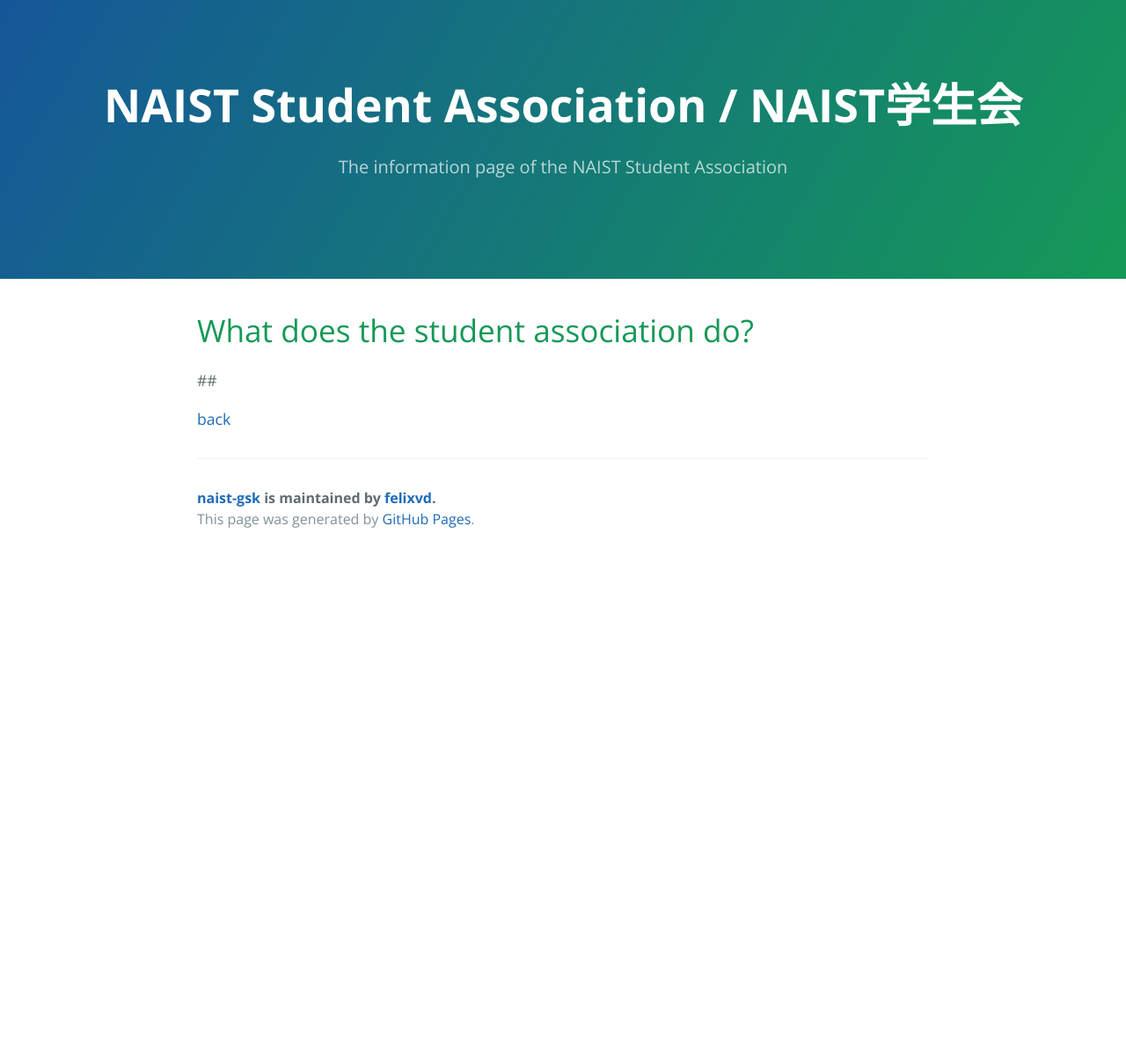
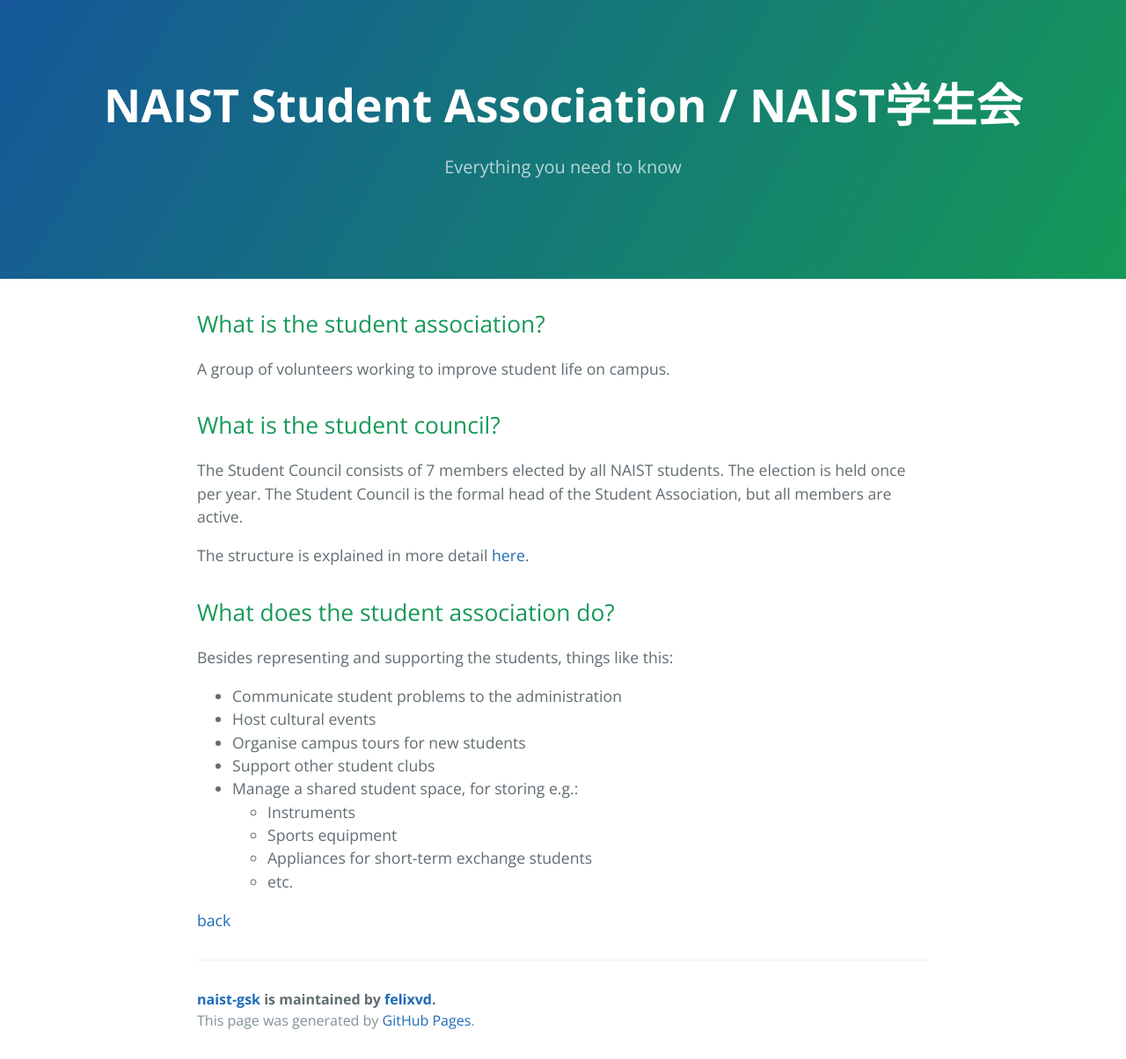
Before and after one commit to felixvd/naist-gsk, a Jekyll site: the page built from introduction.md, in a window 1280 px wide. Shown: the whole page at 88% size. Built offline with Jekyll 4.4.1, drawn with Linux system fonts in a browser that asks for light colours; our own code applies the rules of GitHub Pages for plain Markdown files; before the commit the page ends 900 px from its top, so only the background shows below that.

Commit message:
More rounded version

```diff
--- a/_config.yml
+++ b/_config.yml
@@ -1,5 +1,5 @@
 title: NAIST Student Association / NAIST学生会
-description: The information page of the NAIST Student Association
+description: Everything you need to know
 show_downloads: false
 google_analytics:
 theme:
--- a/introduction.md
+++ b/introduction.md
@@ -2,10 +2,28 @@
 layout: default
 ---
 
-# What does the student association do?
+## What is the student association?
 
+A group of volunteers working to improve student life on campus.
 
+## What is the student council?
 
-##
+The Student Council consists of 7 members elected by all NAIST students. The election is held once per year. The Student Council is the formal head of the Student Association, but all members are active.
+
+The structure is explained in more detail [here](structure).
+
+## What does the student association do?
+
+Besides representing and supporting the students, things like this:
+
+- Communicate student problems to the administration
+- Host cultural events
+- Organise campus tours for new students
+- Support other student clubs
+- Manage a shared student space, for storing e.g.:
+  - Instruments
+  - Sports equipment
+  - Appliances for short-term exchange students
+  - etc.
 
 [back](./)
```
Also changed, not shown: becoming-a-candidate.md (+0 -2 lines), index.md (+1 -5 lines), structure.md (+11 -2 lines), voting.md (+9 -5 lines).
